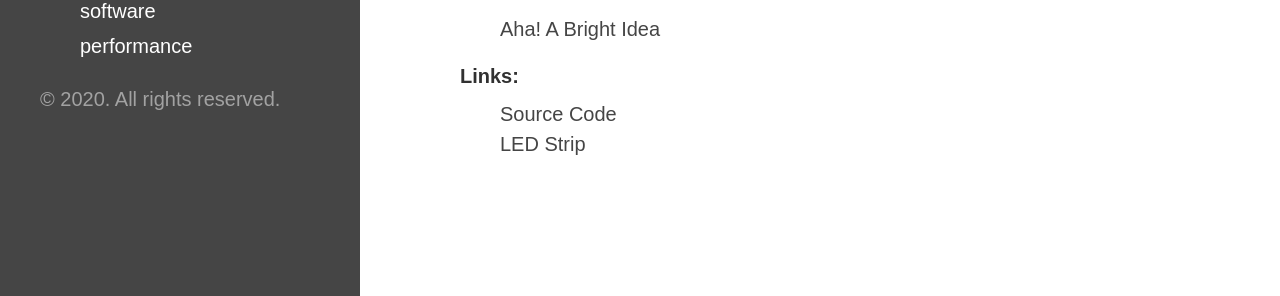
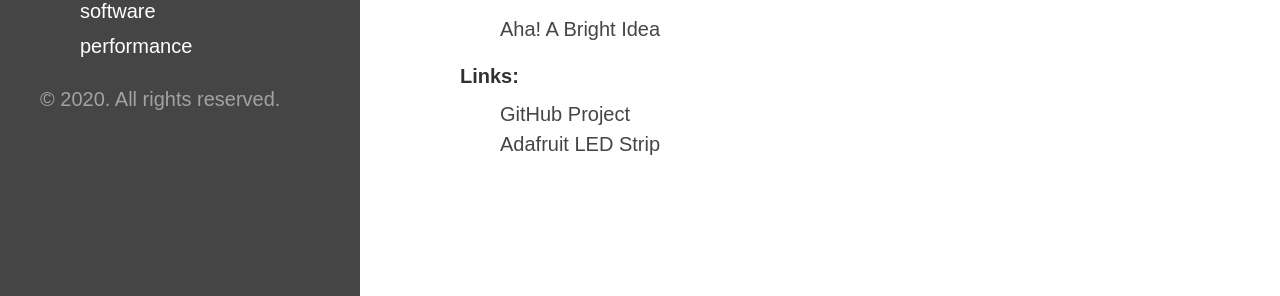
Before and after one commit to jsayles/jsayles.github.io, a Jekyll site: the page built from _posts/2020-09-28-aha2.md, in a window 1280 px wide and 900 px high, scrolled down 5098 px. Shown: the part 581-877 px from the top of the window. Built offline with Jekyll 4.4.1, drawn with Linux system fonts in a browser that asks for light colours; some web fonts are replaced.

Commit message:
updated link text

```diff
--- a/_posts/2020-09-28-aha2.md
+++ b/_posts/2020-09-28-aha2.md
@@ -15,8 +15,8 @@ images:
   - 2020-09-28-aha2_8.jpg
 
 links:
-  - Source Code: https://github.com/jsayles/lightpi
-  - LED Strip:  https://www.adafruit.com/product/306
+  - GitHub Project : https://github.com/jsayles/lightpi
+  - Adafruit LED Strip:  https://www.adafruit.com/product/306
 
 see-also:
   - 2013-12-02-aha-chandelier
```
